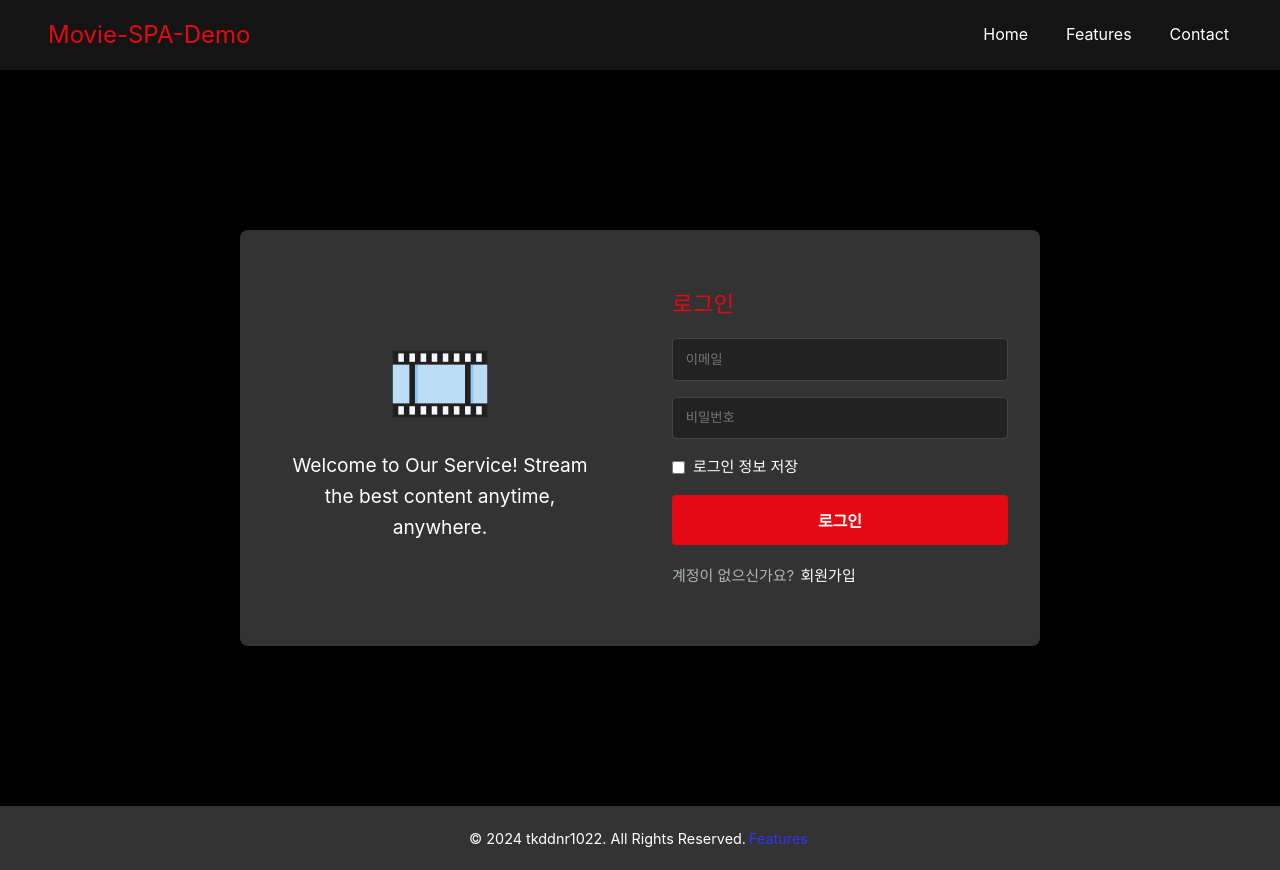
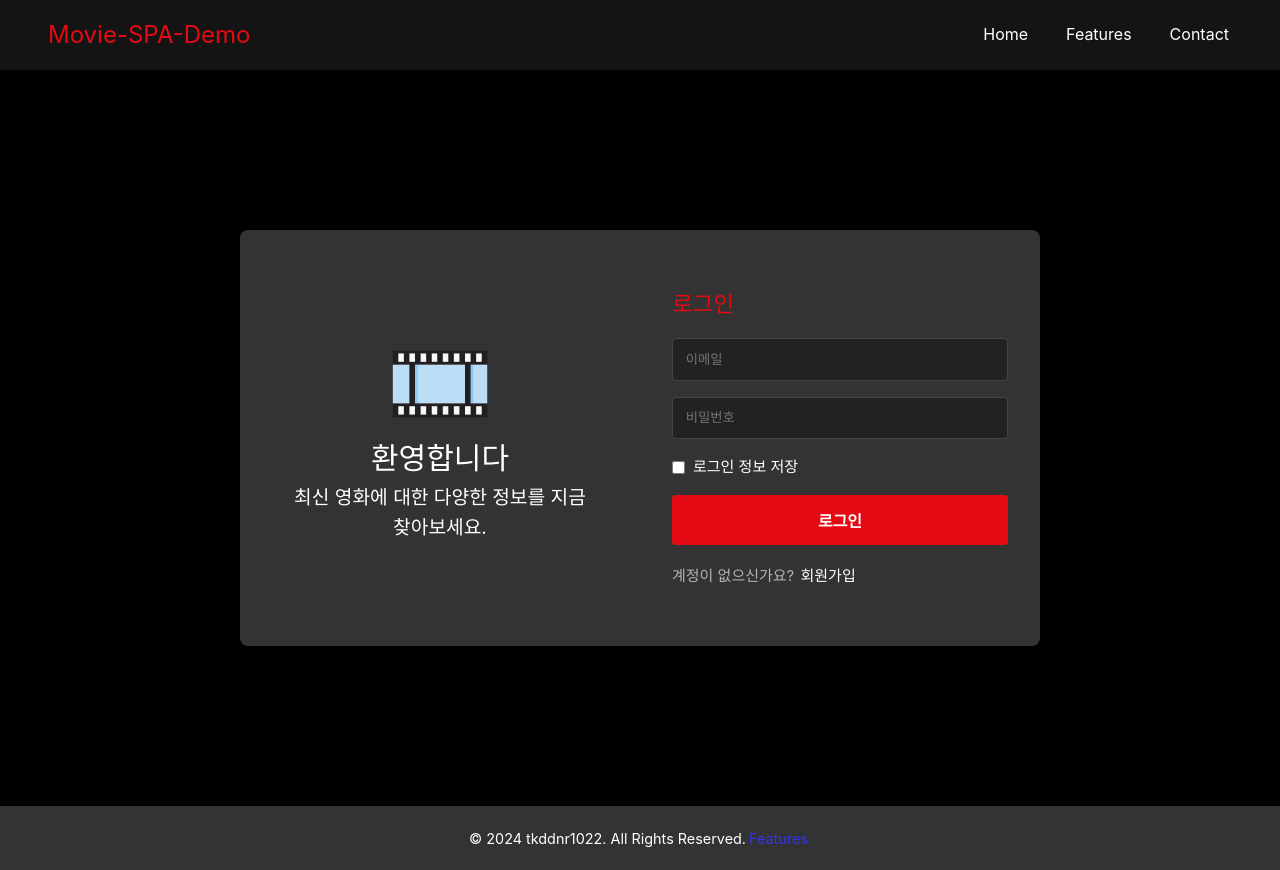
Before and after one commit to tkddnr1022/Movie-SPA-Demo, a Vue app: page / in a window 1280 px wide. Built offline with nearby package versions, Linux system fonts and the light colour scheme.

Commit message:
Design: add heading to landing page

```diff
--- a/src/components/Landing.vue
+++ b/src/components/Landing.vue
@@ -1,7 +1,8 @@
 <template>
     <div class="wrapper">
         <img src="@/assets/logo.png" alt="Logo" class="logo" />
-        <p class="description">Welcome to Our Service! Stream the best content anytime, anywhere.</p>
+        <h1>환영합니다</h1>
+        <p class="description">최신 영화에 대한 다양한 정보를 지금 찾아보세요.</p>
     </div>
 </template>
 
@@ -23,7 +24,6 @@ export default {
 
 .logo {
     width: 100px;
-    margin-bottom: 1rem;
 }
 
 .description {
```
